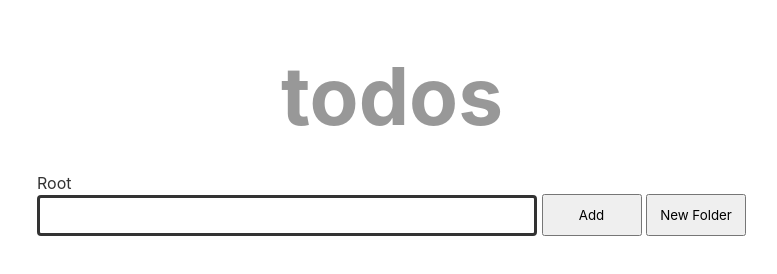
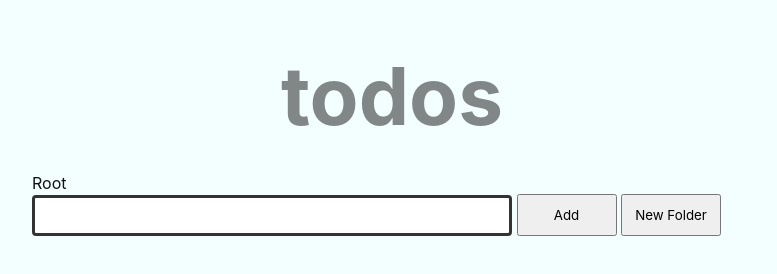
Before and after one commit to maltenzo/To-do-App, a plain HTML site: page site/index.html in a window 1280 px wide. Shown: the whole page, without its empty margins (248-1025 px from the left). Drawn offline with Linux system fonts and the light colour scheme.

Commit message:
added colors

```diff
--- a/site/main.css
+++ b/site/main.css
@@ -14,15 +14,17 @@ body {
  -apple-system, BlinkMacSystemFont, 'Segoe UI', Roboto, Oxygen-Sans,
   Ubuntu, Cantarell, 'Helvetica Neue', sans-serif;
  line-height: 1.4;
+ background-color: #F3FFFF;
 }
 
 .container {
   width: 100%;
-  max-width: 750px;
+  max-width: 760px;
   margin: 0 auto;
   padding-left: 20px;
   padding-right: 20px;
-  color: #333;
+  color: #111;
+
   height: 90vh;
   margin-top: 5vh;
   margin-bottom: 5vh;
@@ -34,6 +36,10 @@ body {
   margin-bottom: 20px;
   font-size: 80px;
   opacity: 0.5;
+}
+
+div {
+  max-width: 750
 }
 
 svg {
@@ -103,7 +109,7 @@ button{
   padding: 10px;
   border-radius: 4px;
   border: 3px solid #333;
-  max-width: 500px;
+  max-width: 480px;
 }
 
 
@@ -124,6 +130,7 @@ button{
 
 .todo-item span {
   flex-grow: 1;
+  background-color: white;
   margin-left: 10px;
   margin-right: 10px;
   font-size: 22px;
@@ -146,6 +153,7 @@ button{
 
 .todo-item #edit-text {
   flex-grow: 1;
+  background-color: white;
   margin-left: 10px;
   margin-right: 10px;
   font-size: 22px;
@@ -157,6 +165,7 @@ button{
 
 .done span {
   text-decoration: line-through;
+  background-color:white;
 }
 
 input[type="checkbox"] {
@@ -164,6 +173,7 @@ input[type="checkbox"] {
 }
 
 .check {
+  background-color:white;
   width: 30px;
   height: 30px;
   border: 3px solid #333;
```
